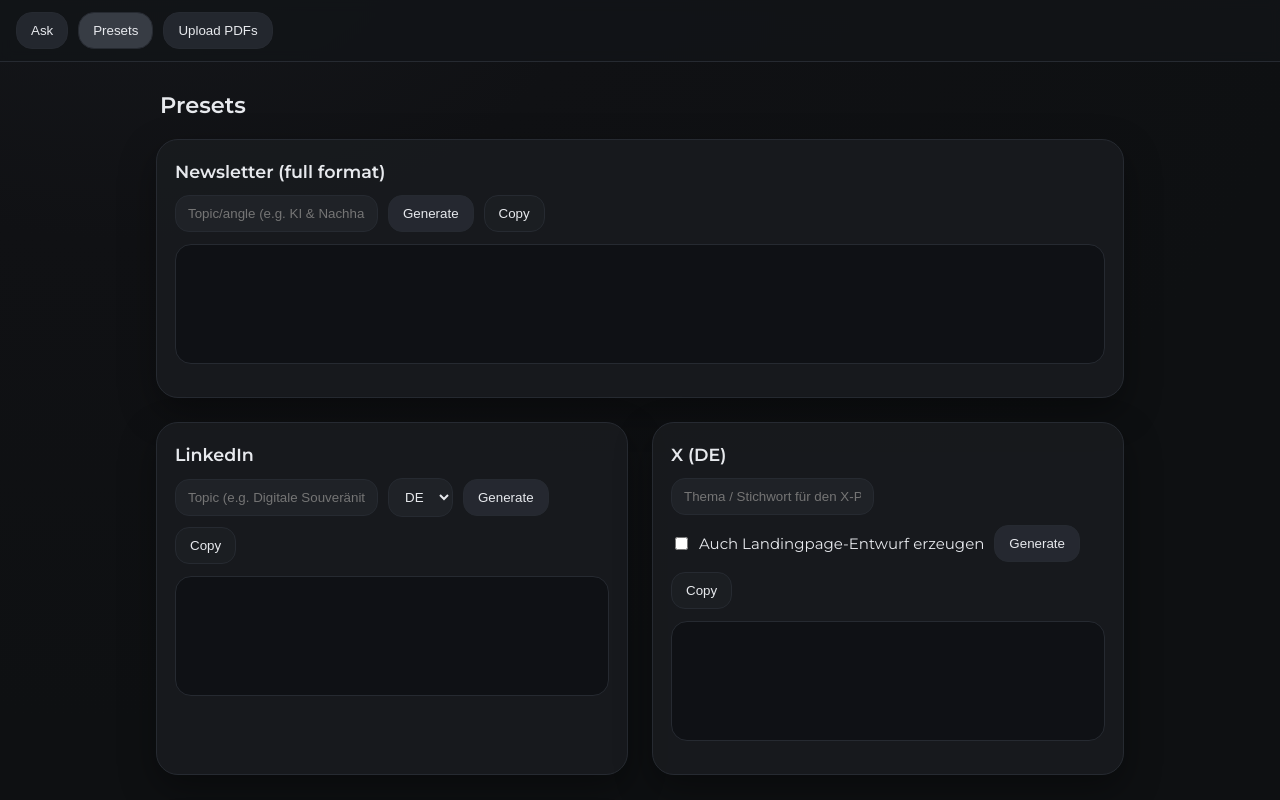
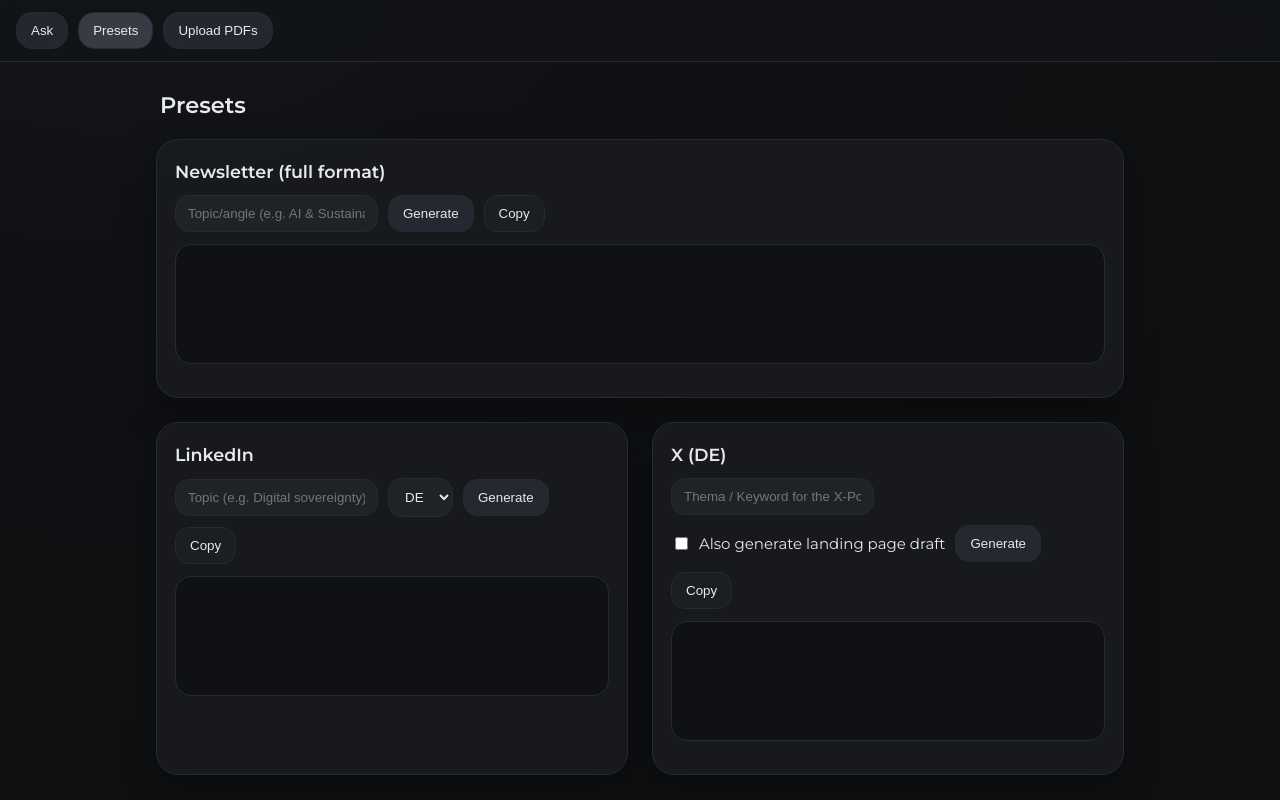
Before and after one commit to cristinamerisoiu/cp-assistant-ui, a plain HTML site: page index.html in a window 1280 px wide. Both pictures are taken after a click on the button "Presets". Shown: the top 800 px of the page. Drawn offline with Linux system fonts and the light colour scheme.

Commit message:
Update index.html
added small EN translation

```diff
--- a/index.html
+++ b/index.html
@@ -36,7 +36,7 @@
     <div class="preset-box">
       <h3>Newsletter (full format)</h3>
       <div class="row">
-        <input id="newsTopic" class="input" placeholder="Topic/angle (e.g. KI & Nachhaltigkeit)" />
+        <input id="newsTopic" class="input" placeholder="Topic/angle (e.g. AI & Sustainability)" />
         <button class="btn" id="genNewsletter">Generate</button>
         <button class="btn ghost" id="newsCopy">Copy</button>
       </div>
@@ -48,7 +48,7 @@
       <div class="preset-box">
         <h3>LinkedIn</h3>
         <div class="row">
-          <input id="liTopic" class="input" placeholder="Topic (e.g. Digitale Souveränität)" />
+          <input id="liTopic" class="input" placeholder="Topic (e.g. Digital sovereignty)" />
           <select id="liLang" class="input select">
             <option value="de">DE</option>
             <option value="en">EN</option>
@@ -63,10 +63,10 @@
       <div class="preset-box">
         <h3>X (DE)</h3>
         <div class="row">
-          <input id="xTopic" class="input" placeholder="Thema / Stichwort für den X-Post" />
+          <input id="xTopic" class="input" placeholder="Thema / Keyword for the X-Post" />
           <label style="display:flex;align-items:center;gap:8px;">
             <input id="xLanding" type="checkbox" />
-            <span>Auch Landingpage-Entwurf erzeugen</span>
+            <span>Also generate landing page draft</span>
           </label>
           <button class="btn" id="genX">Generate</button>
           <button class="btn ghost" id="xCopy">Copy</button>
@@ -77,7 +77,7 @@
       <div class="preset-box">
         <h3>Blog (DE)</h3>
         <div class="row">
-          <input id="blogTopic" class="input" placeholder="Thema (z. B. Führung & Transformation)" />
+          <input id="blogTopic" class="input" placeholder="Thema (z. B. Leadership & Transformation)" />
           <button class="btn" id="genBlog">Generate</button>
           <button class="btn ghost" id="blogCopy">Copy</button>
         </div>
```
